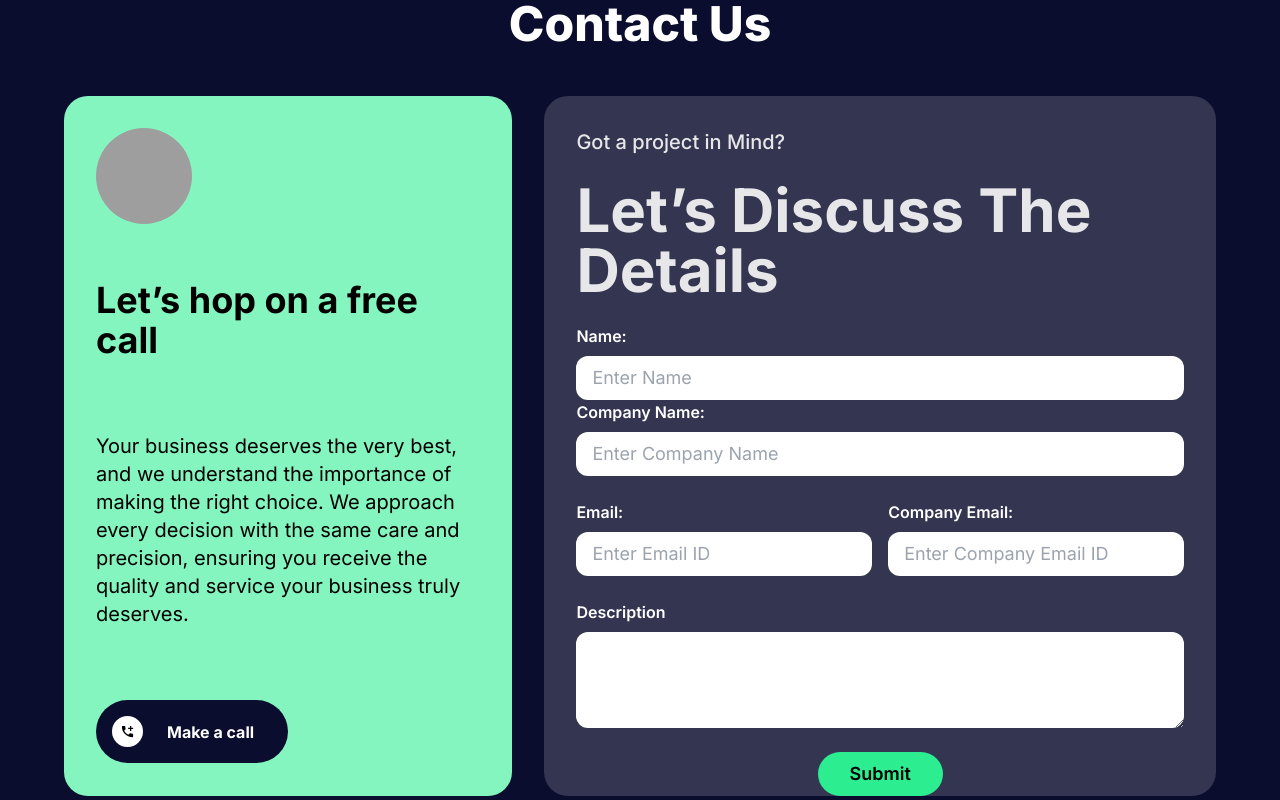
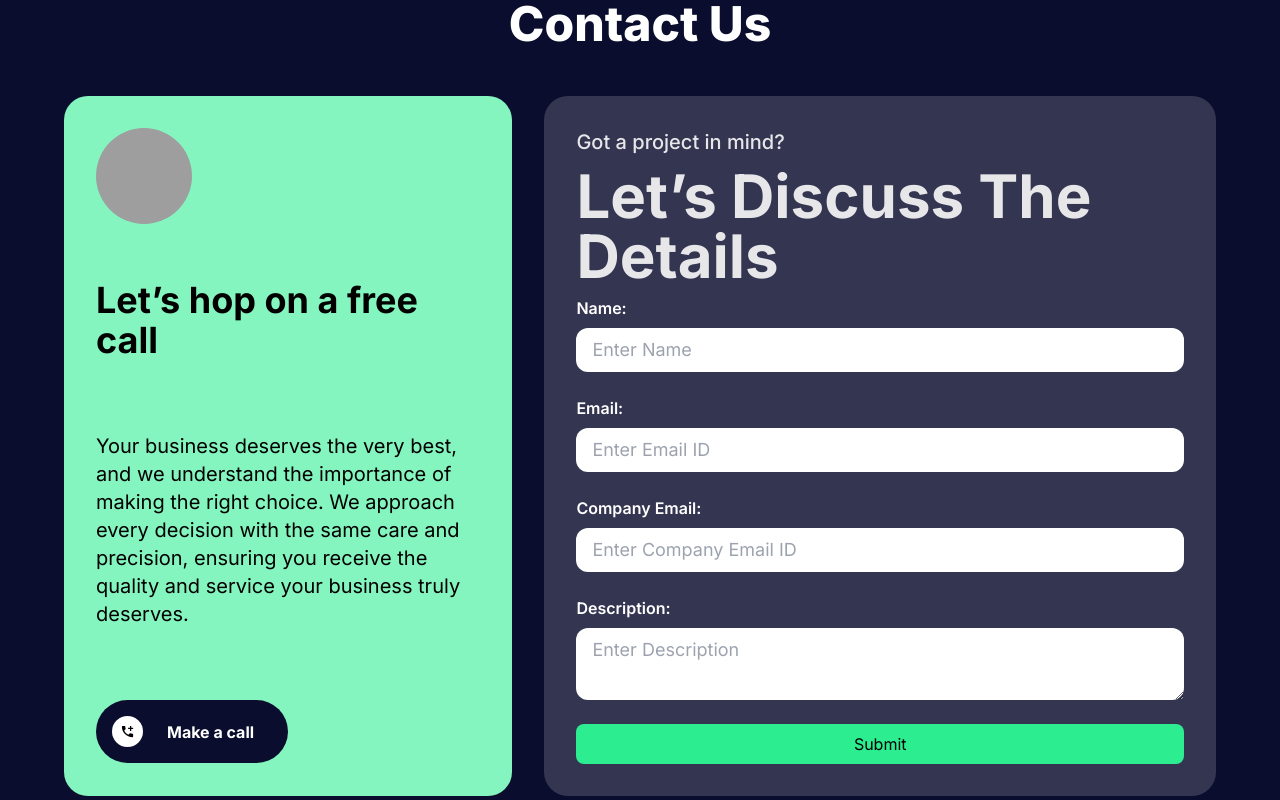
Before and after one commit to MegaOceans/megaoceans_homepage, a Next.js app: page / in a window 1280 px wide. Shown: the part 6140-6940 px from the top of the page. Built offline with nearby package versions, Linux system fonts and the light colour scheme; grey boxes are pictures that could not be loaded.

Commit message:
google firebase
Created google firebase for contact form .

```diff
--- a/app/client/contactUs/form.js
+++ b/app/client/contactUs/form.js
@@ -1,31 +1,91 @@
-import Input from "./input";
+"use client"; // Required for Next.js App Router (if using App directory)
+
+import { useState } from "react";
+import { db, collection, addDoc } from "../../../lib/firebase.js"; // Import Firebase
+import Input from "./input.js"; // Import the Input component
 
 export default function Form() {
+  const [formData, setFormData] = useState({
+    name: "",
+    companyName: "",
+    email: "",
+
+    description: "",
+  });
+
+  const [message, setMessage] = useState("");
+
+  // Handle input changes
+  const handleChange = (e) => {
+    setFormData({ ...formData, [e.target.name]: e.target.value });
+  };
+
+  // Handle form submission
+  const handleSubmit = async (e) => {
+    e.preventDefault();
+    try {
+      await addDoc(collection(db, "contacts"), formData);
+      setMessage("Message sent successfully! ✅");
+      setFormData({
+        name: "",
+        companyName: "",
+        email: "",
+
+        description: "",
+      });
+    } catch (error) {
+      setMessage("Error sending message ❌");
+      console.error("Error adding document: ", error);
+    }
+  };
+
   return (
-    <div className="w-full lg:w-form rounded-3xl h-contactUs bg-terinary flex p-8 flex-col items-start gap-6">
-      <p className="text-text text-xl font-medium">Got a project in Mind?</p>
+    <div className="w-full lg:w-form rounded-3xl h-contactUs bg-terinary flex p-8 flex-col items-start justify-between">
+      <p className="text-text text-xl font-medium">Got a project in mind?</p>
       <p className="text-text text-4xl lg:text-6xl font-bold">
         Let’s Discuss The Details
       </p>
-      <div className="w-full flex flex-col gap-6">
-        <div className="w-full flex flex-col ">
-          <Input label="Name" placeholder="Enter Name" />
-          <Input label="Company Name" placeholder="Enter Company Name" />
+      <form
+        className="w-full flex flex-col gap-6 text-black"
+        onSubmit={handleSubmit}
+      >
+        <Input
+          label="Name"
+          name="name"
+          placeholder="Enter Name"
+          value={formData.name}
+          onChange={handleChange}
+        />
+
+        <Input
+          label="Email"
+          name="email"
+          placeholder="Enter Email ID"
+          value={formData.email}
+          onChange={handleChange}
+        />
+        <Input
+          label="Company Email"
+          name="companyEmail"
+          placeholder="Enter Company Email ID"
+          value={formData.companyEmail}
+          onChange={handleChange}
+        />
+        <div className="w-full flex flex-col gap-2 items-start">
+          <p className="text-base font-semibold text-white">Description:</p>
+          <textarea
+            name="description"
+            value={formData.description}
+            onChange={handleChange}
+            placeholder="Enter Description"
+            className="w-full px-4 py-2 rounded-xl text-lg text-black"
+          />
         </div>
-        <div className="w-full flex flex-col sm:flex-row sm:gap-4">
-          <Input label="Email" placeholder="Enter Email ID" />
-          <Input label="Company Email" placeholder="Enter Company Email ID" />
-        </div>
-        <div className="w-full flex flex-col gap-2">
-          <p className="text-base font-semibold text-white">Description</p>
-          <textarea className="w-full rounded-xl h-24 p-4"></textarea>
-        </div>
-        <div className="w-full flex items-center justify-center">
-          <button className="px-8 py-2 bg-secondary rounded-full text-lg font-semibold text-black">
-            Submit
-          </button>
-        </div>
-      </div>
+        <button type="submit" className="px-4 py-2 bg-secondary rounded-lg">
+          Submit
+        </button>
+      </form>
+      {message && <p className="text-white font-semibold">{message}</p>}
     </div>
   );
 }
--- a/app/client/contactUs/input.js
+++ b/app/client/contactUs/input.js
@@ -1,11 +1,14 @@
-export default function Input({ placeholder, label }) {
+export default function Input({ label, name, placeholder, value, onChange }) {
   return (
-    <div className="w-full  flex flex-col gap-2 items-start  ">
+    <div className="w-full flex flex-col gap-2 items-start">
       <p className="text-base font-semibold text-white">{label}:</p>
       <input
         type="text"
+        name={name}
+        value={value}
+        onChange={onChange}
         placeholder={placeholder}
-        className="w-full px-4 py-2 rounded-xl text-lg text-black "
+        className="w-full px-4 py-2 rounded-xl text-lg text-black"
       />
     </div>
   );
--- /dev/null
+++ b/lib/firebase.js
@@ -0,0 +1,20 @@
+import { initializeApp } from "firebase/app";
+import { getFirestore, collection, addDoc } from "firebase/firestore";
+
+// Replace these values with your Firebase project credentials
+const firebaseConfig = {
+  apiKey: "AIzaSyB337j0vYJ1myAQAoV2IkEllTV03jMXxCY",
+  authDomain: "contact-form-a409c.firebaseapp.com",
+  projectId: "contact-form-a409c",
+  storageBucket: "contact-form-a409c.firebasestorage.app",
+  messagingSenderId: "119399556814",
+  appId: "1:119399556814:web:82d7884dd470ffa0b9529f",
+  measurementId: "G-4Q8PD6D3SY",
+};
+// Initialize Firebase
+const app = initializeApp(firebaseConfig);
+
+// Initialize Firestore
+const db = getFirestore(app);
+
+export { db, collection, addDoc };
--- a/package.json
+++ b/package.json
@@ -9,6 +9,7 @@
     "lint": "next lint"
   },
   "dependencies": {
+    "firebase": "^11.3.1",
     "framer-motion": "^11.18.2",
     "lucide-react": "^0.475.0",
     "next": "14.2.13",
```
Also changed, not shown: 1 other file (tests, documents, lock files or other folders).
